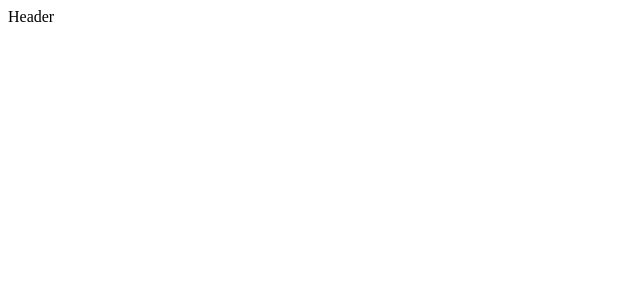
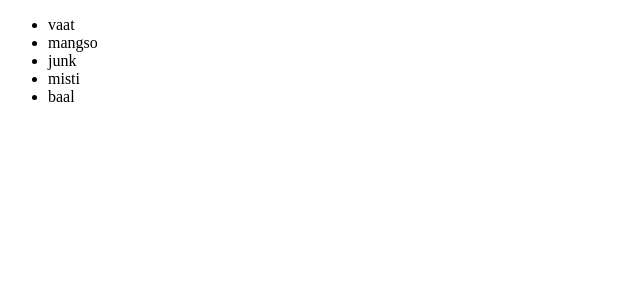
Before and after one commit to MD-Tanvir-Uddin-Alif/React, a React (Vite) app in the folder vite-project/: page / in a window 1280 px wide. Shown: the top 300 px of the page, without its empty margins (0-640 px from the left). Built offline with nearby package versions, Linux system fonts and the light colour scheme.

Commit message:
condition, retraival funcation, maping learned

```diff
--- a/vite-project/src/App.jsx
+++ b/vite-project/src/App.jsx
@@ -1,9 +1,19 @@
 import React from 'react';
 import Header from './component/Header';
+import Contact from './component/Contact';
+import Hero from './component/Hero';
+import Footer from './component/Footer';
 const App = () => {
+  let food = ['vaat', 'mangso', 'junk', 'misti', 'baal'];
   return (
     <div>
-      <Header/>
+      <ul>
+        {
+          food.map((khabar,i)=>{
+            return <li key={i.toString()}>{khabar}</li>
+          })
+        }
+      </ul>
     </div>
   );
 };
--- a/vite-project/src/component/Header.jsx
+++ b/vite-project/src/component/Header.jsx
@@ -2,7 +2,12 @@ import React from 'react'
 
 const Header = () => {
   return (
-    <div>Header</div>
+    <div>
+      <ul>
+        <li>Home</li>
+        <li>others</li>
+      </ul>
+    </div>
   )
 }
 
```
